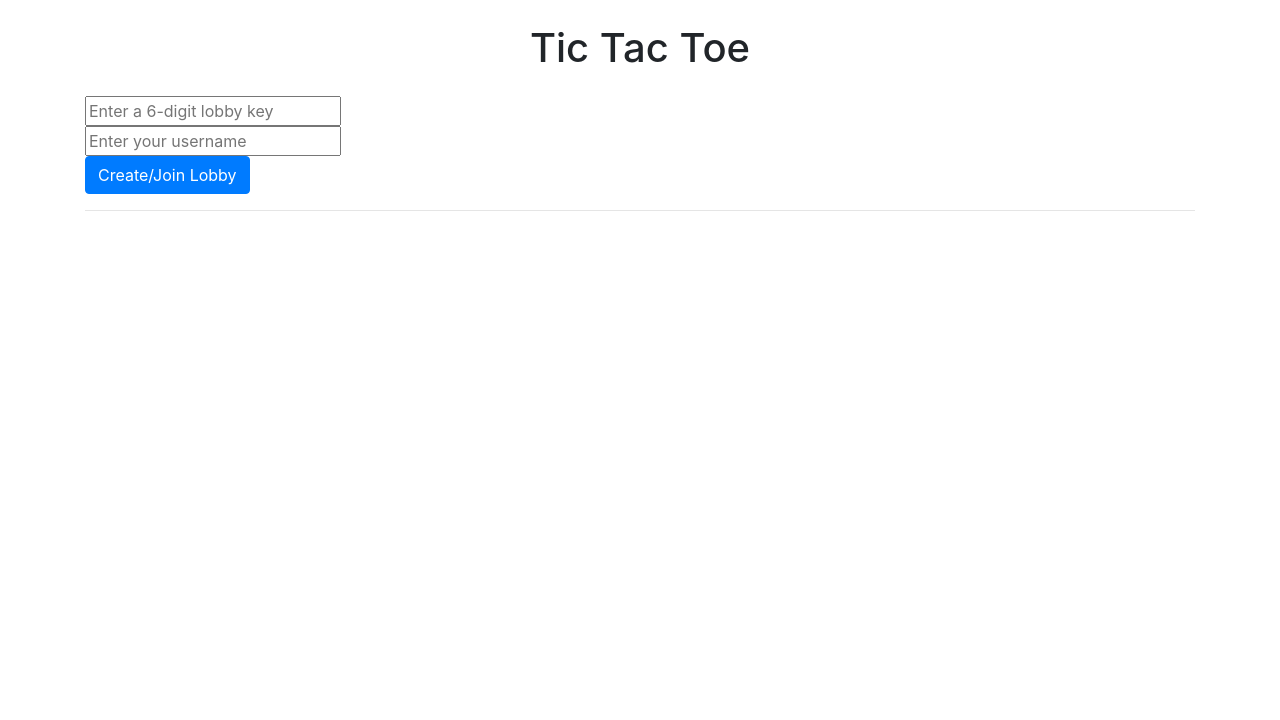
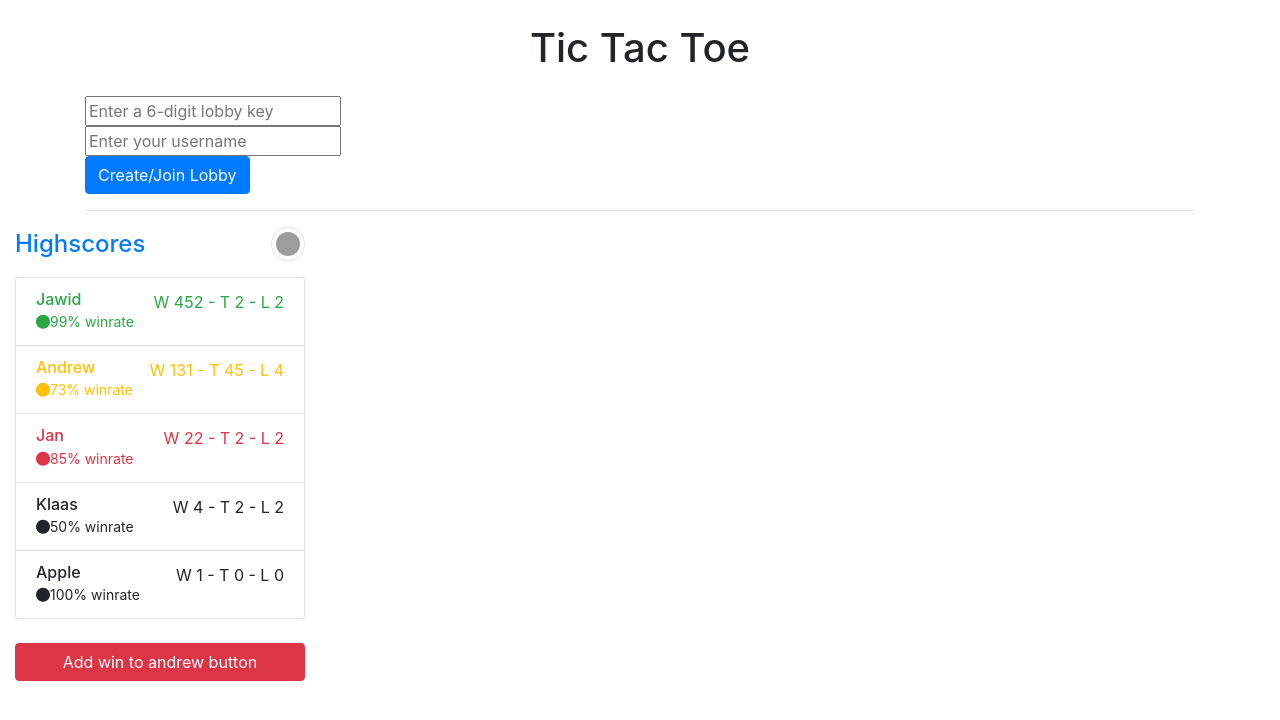
Before and after one commit to Endroe/webprog23_final, a PHP site: page / in a window 1280 px wide. Shown: the top 720 px of the page. Run offline with PHP 8.4, Linux system fonts and the light colour scheme; grey boxes are pictures that could not be loaded.

Commit message:
added leaderboard

```diff
--- a/final/index.html
+++ b/final/index.html
@@ -157,6 +157,21 @@
           </form>
         </div>
 
+      </div>
+    </div>
+    <div class="col-md-3 col-lg-3">
+      <h4 class="d-flex justify-content-between align-items-center mb-3">
+        <span class="text-primary">Highscores</span>
+        <span class="badge d-flex align-items-center p-1 pe-2 text-secondary-emphasis bg-secondary-subtle border border-secondary-subtle rounded-pill">
+          <img class="rounded-circle me-1" width="24" height="24" src="https://github.com/endroe.png" alt="">
+        </span>
+      </h4>
+
+      <div id="leaderboard">
+
+      </div>
+      <div class="justify-content-center mt-4">
+        <button onclick='updateLeaderboard("Andrew", "win")' class="btn btn-danger w-100">Add win to andrew button</button>
       </div>
     </div>
   </div>
@@ -366,3 +381,154 @@
     startPolling(); // Start the polling for live updates
   }
 </script>
+
+<!-- LEADERBOARD SCRIPT -->
+<script>
+
+  // Function to update the leaderboard for a specific username
+  function updateLeaderboard(username, result) {
+    $.getJSON('scores/highscores.json', function(data) {
+      let found = false;
+
+      // Iterate through the data to find the username
+      data.forEach(function(score) {
+        const scoreUsername = score[0];
+        if (scoreUsername === username) {
+          found = true;
+          const scoreResult = parseInt(score[2]);
+
+          // Update the result for the username
+          if (result === 'win') {
+            score[1] = parseInt(score[1]) + 1;
+          } else if (result === 'loss') {
+            score[2] = parseInt(score[2]) + 1;
+          } else if (result === 'tie') {
+            score[3] = parseInt(score[3]) + 1;
+          }
+
+        }
+      });
+
+      // If the username is not found, add a new entry to the array
+      if (!found) {
+        const newScore = [username, '0', '0', '0'];
+        if (result === 'win') {
+          newScore[1] = 1;
+        } else if (result === 'loss') {
+          newScore[2] = 1;
+        } else if (result === 'tie') {
+          newScore[3] = 1;
+        }
+        data.push(newScore);
+      }
+
+      saveLeaderboardData(data);
+
+      fetchAndDisplayLeaderboard();
+    });
+  }
+
+  // Function to fetch and display the leaderboard
+  function fetchAndDisplayLeaderboard() {
+    $.getJSON('scores/highscores.json', function(data) {
+      // Sort the data based on wins in descending order
+      data.sort(function(a, b) {
+        const winsA = parseInt(a[1]);
+        const winsB = parseInt(b[1]);
+        return winsB - winsA;
+      });
+
+      // Retrieve the top 5 players by wins
+      const topPlayers = data.slice(0, 5);
+
+      let leaderboardHTML = `
+        <ul class="list-group">
+      `;
+
+      topPlayers.forEach(function(score, index) {
+        const playerName = score[0];
+
+        let itemClass = 'text-normal'; // Default class for normal players
+
+        if (index === 0) {
+          itemClass = 'text-success'; // Class for #1 player (green)
+        } else if (index === 1) {
+          itemClass = 'text-warning'; // Class for #2 player (yellow)
+        } else if (index === 2) {
+          itemClass = 'text-danger'; // Class for #3 player (red)
+        }
+
+        let wins = parseInt(score[1]);
+        let losses = parseInt(score[2]);
+        let ties = parseInt(score[3]);
+
+        let totalGames = wins + losses + ties;
+        let percentage = Math.round((wins / totalGames * 100))
+
+        leaderboardHTML += `
+          <li class="list-group-item d-flex justify-content-between bg-body-tertiary">
+            <div class="${itemClass}">
+              <h6 class="my-0">${playerName}</h6>
+              <small><i class="fas fa-circle ${itemClass}"></i>${percentage}% winrate</small>
+            </div>
+            <span class="${itemClass}">W ${wins} - T ${ties} - L ${losses}</span>
+          </li>
+        `;
+      });
+
+      leaderboardHTML += `
+        </ul>
+      `;
+
+      $('#leaderboard').html(leaderboardHTML);
+    });
+  }
+
+
+  // Button to update leaderboard
+    $(document).ready(function() {
+      $('#create-lobby-btn').click(function() {
+        const score = $('#lobby-key-input').val();
+        console.log('Score:', score);
+        const playerName = "Andrew";
+        const newScore = [playerName, score, 4, 45];
+
+        $.getJSON('scores/highscores.json', function(data) {
+          let highScoreData = data;
+
+          // Check if the player already exists in the high scores array
+          let playerExists = false;
+          for (let i = 0; i < highScoreData.length; i++) {
+            if (highScoreData[i][0] === playerName) {
+              highScoreData[i] = newScore;
+              playerExists = true;
+              break;
+            }
+          }
+          if (!playerExists) {
+            highScoreData.push(newScore);
+          }
+
+        });
+      });
+
+      fetchAndDisplayLeaderboard();
+    });
+
+
+  // Function to save the updated leaderboard data to the JSON file
+  function saveLeaderboardData(data) {
+    const jsonData = JSON.stringify(data);
+    $.ajax({
+      type: 'POST',
+      url: 'scores/store_high_scores.php',
+      data: { leaderboardData: jsonData },
+      success: function(response) {
+        console.log('Leaderboard data saved successfully.');
+      },
+      error: function() {
+        console.error('Failed to save leaderboard data.');
+      }
+    });
+  }
+  </script>
--- a/final/scores/highscores.json
+++ b/final/scores/highscores.json
@@ -0,0 +1 @@
+[["Andrew",131,"4","45"],["Jawid","452","2","2"],["Jan","22","2","2"],["Klaas","4","2","2"],["Apple",1,"0","0"]]
--- a/final/scores/retrieve_high_scores.php
+++ b/final/scores/retrieve_high_scores.php
@@ -11,12 +11,11 @@ if (!empty($filename)) {
   } else {
     // Create a scoreboard
     $emptyGrid = [
-        // #   NAME  WINS LOSSES
-        [1, "Andrew", 424, 4],
+        // # NAME WINS LOSSES TIES
+        ["Andrew", 424, 4, 45],
 
     ];
     $jsonData = json_encode($emptyGrid);
-    echo json_encode(['player' => 'player1']);
     // Store the empty grid in the file
     if (file_put_contents($filePath, $jsonData, LOCK_EX) !== false) {
       $responseData = ['gameData' => $emptyGrid];
```
Also changed, not shown: final/highscores.html (added, +90 -0 lines), final/scores/store_high_scores.php (added, +14 -0 lines).
